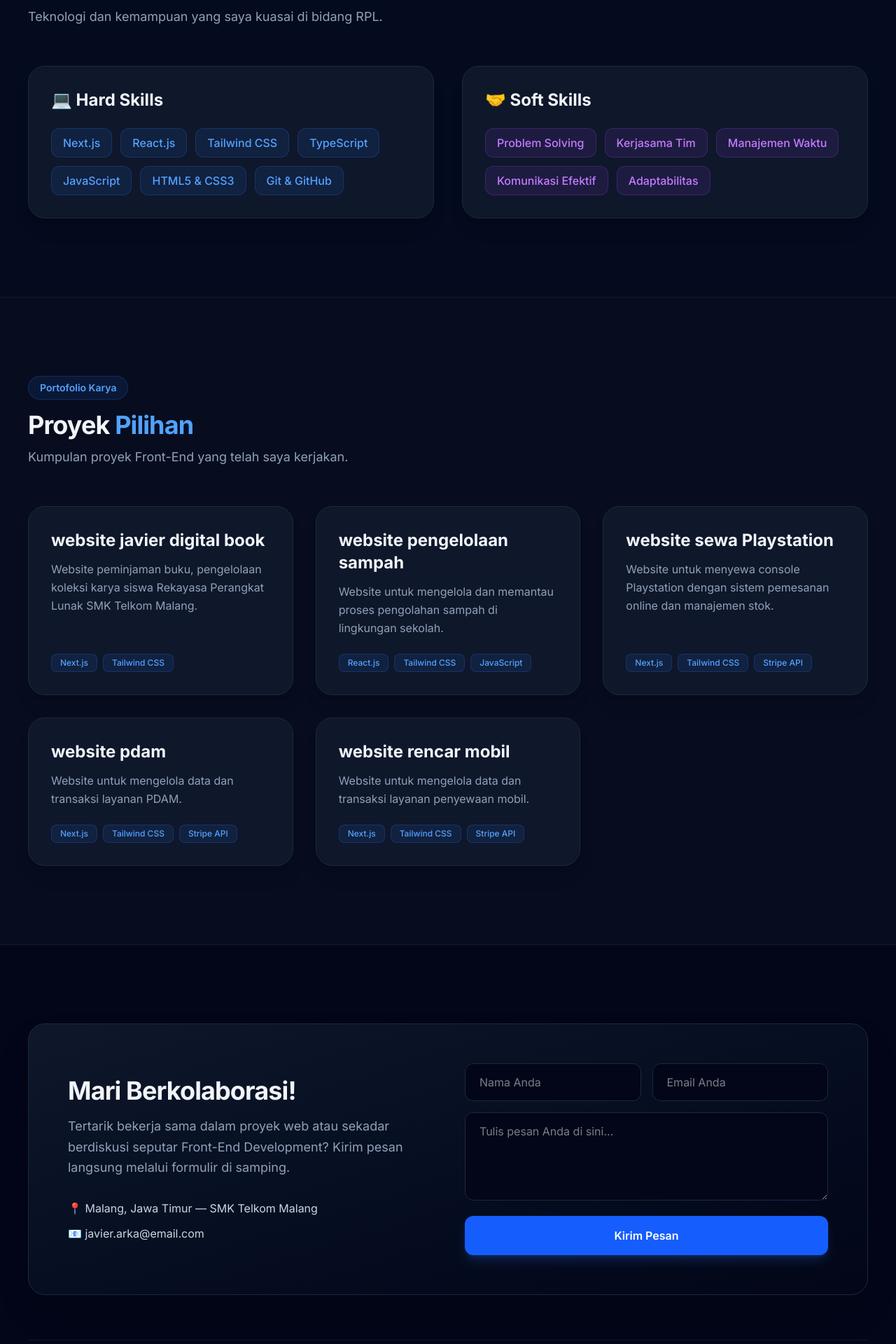
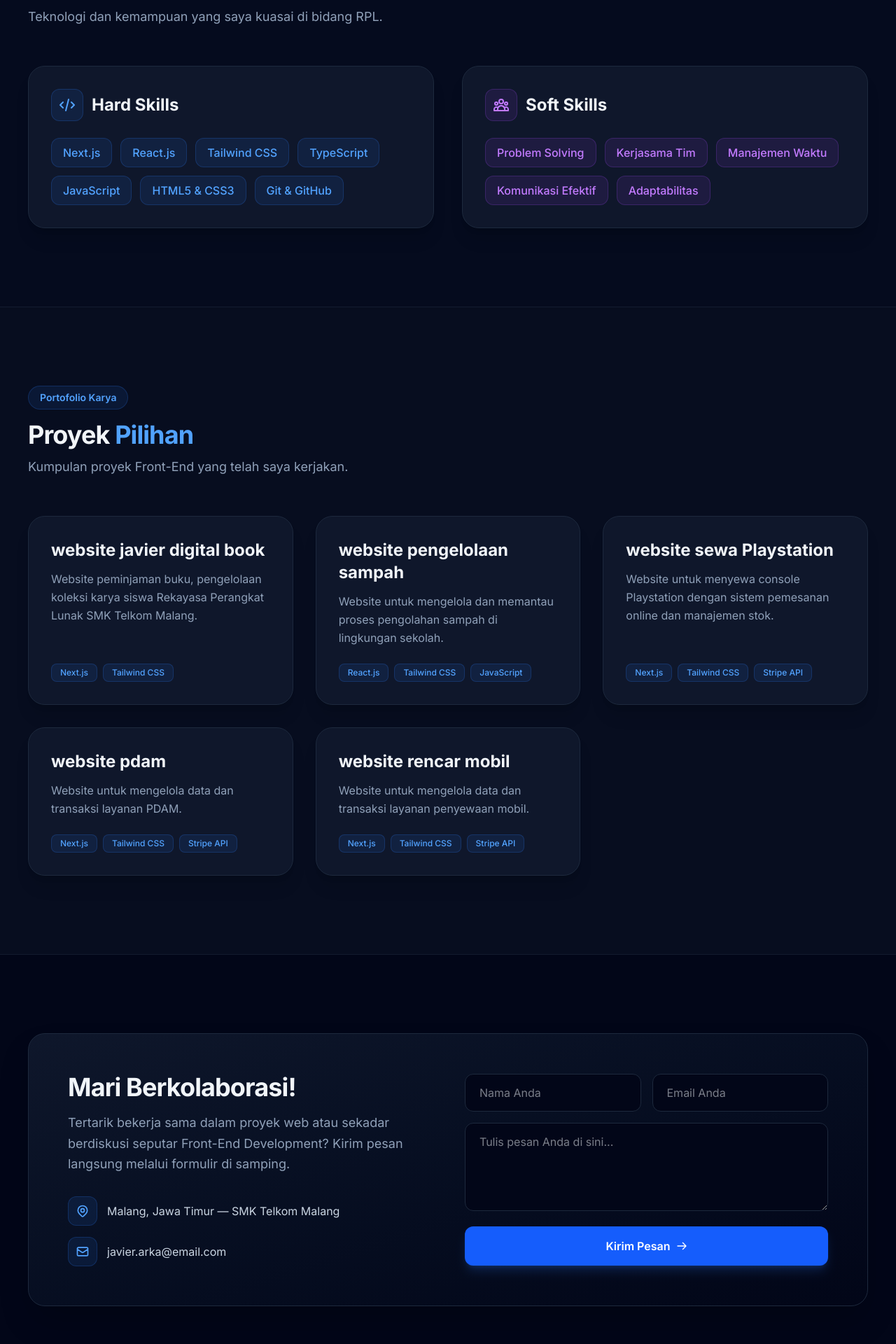
Before and after one commit to JAVIERarka09/portofolio, a Next.js app: page / in a window 1280 px wide. Shown: the part 2480-4400 px from the top of the page at 70% size. Built offline with nearby package versions, Linux system fonts and the light colour scheme.

Commit message:
Ganti emoji dengan SVG icon agar lebih profesional

```diff
--- a/components/Contact.tsx
+++ b/components/Contact.tsx
@@ -36,7 +36,7 @@ export default function Contact() {
       <div className="max-w-7xl mx-auto">
         <div className="bg-gradient-to-br from-slate-900 to-slate-950 border border-slate-800 rounded-3xl p-8 md:p-14 grid grid-cols-1 lg:grid-cols-12 gap-12 items-center shadow-2xl">
 
-          {/* Kolom Kiri: Info Kontak (Full di HP, 6 kolom di Desktop) */}
+          {/* Kolom Kiri: Info Kontak */}
           <div className="lg:col-span-6">
             <h2 className="text-3xl md:text-4xl font-bold tracking-tight mb-4 text-slate-100">
               Mari Berkolaborasi!
@@ -44,13 +44,29 @@ export default function Contact() {
             <p className="text-base md:text-lg text-slate-400 mb-8 leading-relaxed">
               Tertarik bekerja sama dalam proyek web atau sekadar berdiskusi seputar Front-End Development? Kirim pesan langsung melalui formulir di samping.
             </p>
-            <div className="space-y-3 text-slate-300 text-sm md:text-base">
-              <p>📍 Malang, Jawa Timur — SMK Telkom Malang</p>
-              <p>📧 javier.arka@email.com</p>
+            <div className="space-y-4 text-slate-300 text-sm md:text-base">
+              <div className="flex items-center gap-3.5">
+                <span className="p-2.5 rounded-xl bg-blue-500/10 text-blue-400 border border-blue-500/20 shrink-0">
+                  <svg className="w-5 h-5" fill="none" stroke="currentColor" strokeWidth={2} viewBox="0 0 24 24">
+                    <path strokeLinecap="round" strokeLinejoin="round" d="M17.657 16.657L13.414 20.9a1.998 1.998 0 01-2.827 0l-4.244-4.243a8 8 0 1111.314 0z" />
+                    <path strokeLinecap="round" strokeLinejoin="round" d="M15 11a3 3 0 11-6 0 3 3 0 016 0z" />
+                  </svg>
+                </span>
+                <span>Malang, Jawa Timur — SMK Telkom Malang</span>
+              </div>
+
+              <div className="flex items-center gap-3.5">
+                <span className="p-2.5 rounded-xl bg-blue-500/10 text-blue-400 border border-blue-500/20 shrink-0">
+                  <svg className="w-5 h-5" fill="none" stroke="currentColor" strokeWidth={2} viewBox="0 0 24 24">
+                    <path strokeLinecap="round" strokeLinejoin="round" d="M3 8l7.89 5.26a2 2 0 002.22 0L21 8M5 19h14a2 2 0 002-2V7a2 2 0 00-2-2H5a2 2 0 00-2 2v10a2 2 0 002 2z" />
+                  </svg>
+                </span>
+                <span>javier.arka@email.com</span>
+              </div>
             </div>
           </div>
 
-          {/* Kolom Kanan: Form Aktif (Full di HP, 6 kolom di Desktop) */}
+          {/* Kolom Kanan: Form Aktif */}
           <form onSubmit={handleSubmit} className="lg:col-span-6 space-y-4 w-full">
             <input type="hidden" name="subject" value="Pesan Baru dari Website Portofolio Javier" />
 
@@ -82,20 +98,32 @@ export default function Contact() {
             <button
               type="submit"
               disabled={status === "submitting"}
-              className="w-full bg-blue-600 hover:bg-blue-500 disabled:bg-slate-700 text-white font-semibold py-4 rounded-xl transition shadow-lg shadow-blue-500/20 text-sm md:text-base"
+              className="w-full bg-blue-600 hover:bg-blue-500 disabled:bg-slate-700 text-white font-semibold py-4 rounded-xl transition shadow-lg shadow-blue-500/20 text-sm md:text-base flex items-center justify-center gap-2"
             >
-              {status === "submitting" ? "Sedang Mengirim..." : "Kirim Pesan"}
+              <span>{status === "submitting" ? "Sedang Mengirim..." : "Kirim Pesan"}</span>
+              {status !== "submitting" && (
+                <svg className="w-4 h-4" fill="none" stroke="currentColor" strokeWidth={2} viewBox="0 0 24 24">
+                  <path strokeLinecap="round" strokeLinejoin="round" d="M14 5l7 7m0 0l-7 7m7-7H3" />
+                </svg>
+              )}
             </button>
 
             {status === "success" && (
-              <p className="text-sm text-emerald-400 font-medium pt-2">
-                ✅ Pesan berhasil terkirim ke email Javier! Terima kasih.
-              </p>
+              <div className="flex items-center gap-2.5 text-sm text-emerald-400 font-medium pt-2">
+                <svg className="w-5 h-5 shrink-0" fill="none" stroke="currentColor" strokeWidth={2} viewBox="0 0 24 24">
+                  <path strokeLinecap="round" strokeLinejoin="round" d="M9 12l2 2 4-4m6 2a9 9 0 11-18 0 9 9 0 0118 0z" />
+                </svg>
+                <span>Pesan berhasil terkirim ke email Javier! Terima kasih.</span>
+              </div>
             )}
+
             {status === "error" && (
-              <p className="text-sm text-red-400 font-medium pt-2">
-                ❌ Gagal mengirim pesan. Silakan coba beberapa saat lagi.
-              </p>
+              <div className="flex items-center gap-2.5 text-sm text-red-400 font-medium pt-2">
+                <svg className="w-5 h-5 shrink-0" fill="none" stroke="currentColor" strokeWidth={2} viewBox="0 0 24 24">
+                  <path strokeLinecap="round" strokeLinejoin="round" d="M12 8v4m0 4h.01M21 12a9 9 0 11-18 0 9 9 0 0118 0z" />
+                </svg>
+                <span>Gagal mengirim pesan. Silakan coba beberapa saat lagi.</span>
+              </div>
             )}
           </form>
 
--- a/components/Skills.tsx
+++ b/components/Skills.tsx
@@ -19,7 +19,12 @@ export default function Skills() {
           {/* Hard Skills */}
           <div className="bg-slate-900 border border-slate-800 rounded-3xl p-6 md:p-8 shadow-xl">
             <h3 className="text-xl md:text-2xl font-bold text-slate-100 mb-6 flex items-center gap-3">
-              💻 Hard Skills
+              <span className="p-2.5 rounded-xl bg-blue-500/10 text-blue-400 border border-blue-500/20">
+                <svg className="w-6 h-6" fill="none" stroke="currentColor" strokeWidth={2} viewBox="0 0 24 24">
+                  <path strokeLinecap="round" strokeLinejoin="round" d="M10 20l4-16m4 4l4 4-4 4M6 16l-4-4 4-4" />
+                </svg>
+              </span>
+              Hard Skills
             </h3>
             <div className="flex flex-wrap gap-3">
               {hardSkills.map((skill) => (
@@ -36,7 +41,12 @@ export default function Skills() {
           {/* Soft Skills */}
           <div className="bg-slate-900 border border-slate-800 rounded-3xl p-6 md:p-8 shadow-xl">
             <h3 className="text-xl md:text-2xl font-bold text-slate-100 mb-6 flex items-center gap-3">
-              🤝 Soft Skills
+              <span className="p-2.5 rounded-xl bg-purple-500/10 text-purple-400 border border-purple-500/20">
+                <svg className="w-6 h-6" fill="none" stroke="currentColor" strokeWidth={2} viewBox="0 0 24 24">
+                  <path strokeLinecap="round" strokeLinejoin="round" d="M17 20h5v-2a3 3 0 00-5.356-1.857M17 20H7m10 0v-2c0-.656-.126-1.283-.356-1.857M7 20H2v-2a3 3 0 015.356-1.857M7 20v-2c0-.656.126-1.283.356-1.857m0 0a5.002 5.002 0 019.288 0M15 7a3 3 0 11-6 0 3 3 0 016 0zm6 3a2 2 0 11-4 0 2 2 0 014 0zM7 10a2 2 0 11-4 0 2 2 0 014 0z" />
+                </svg>
+              </span>
+              Soft Skills
             </h3>
             <div className="flex flex-wrap gap-3">
               {softSkills.map((skill) => (
```
